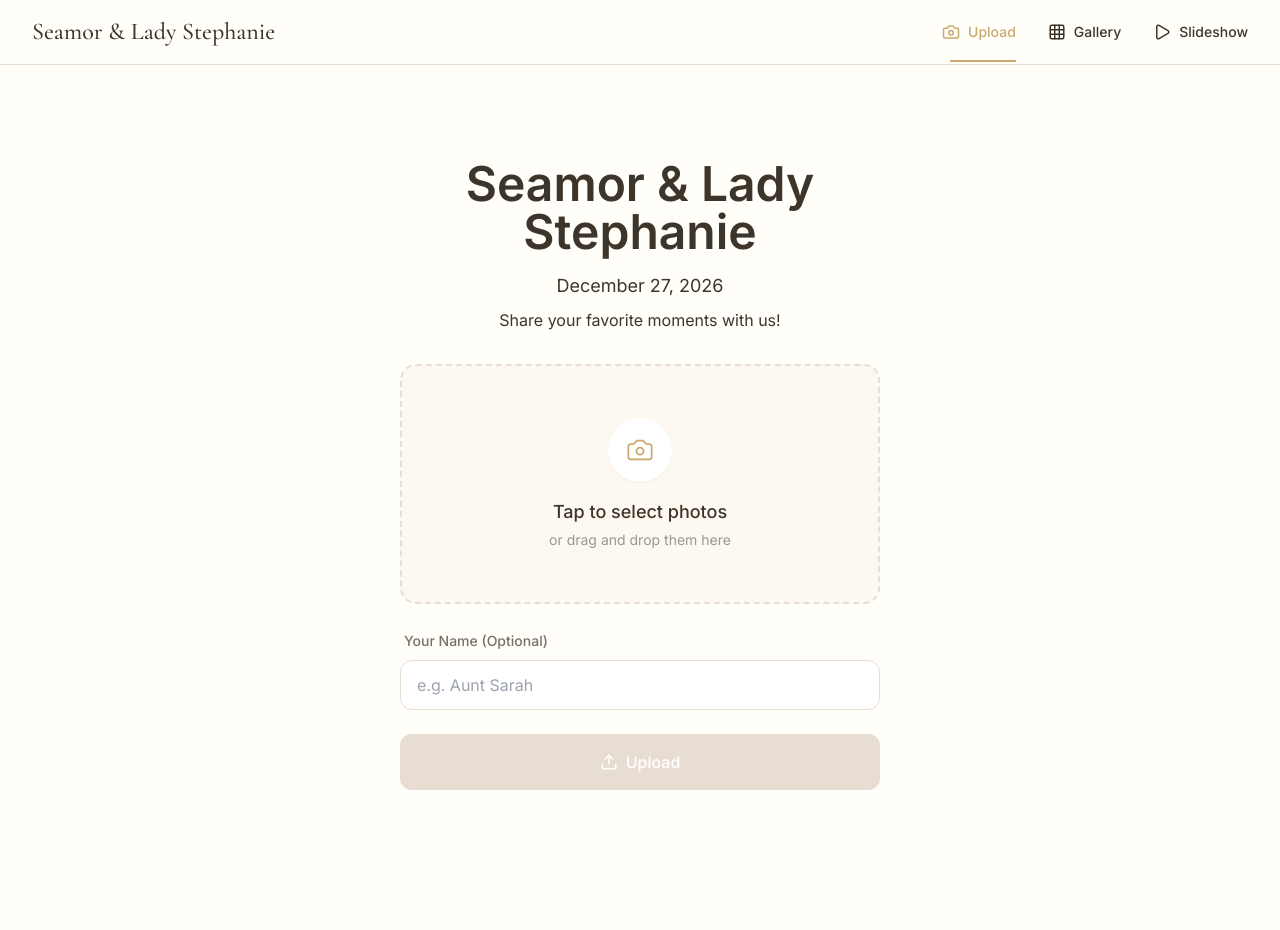
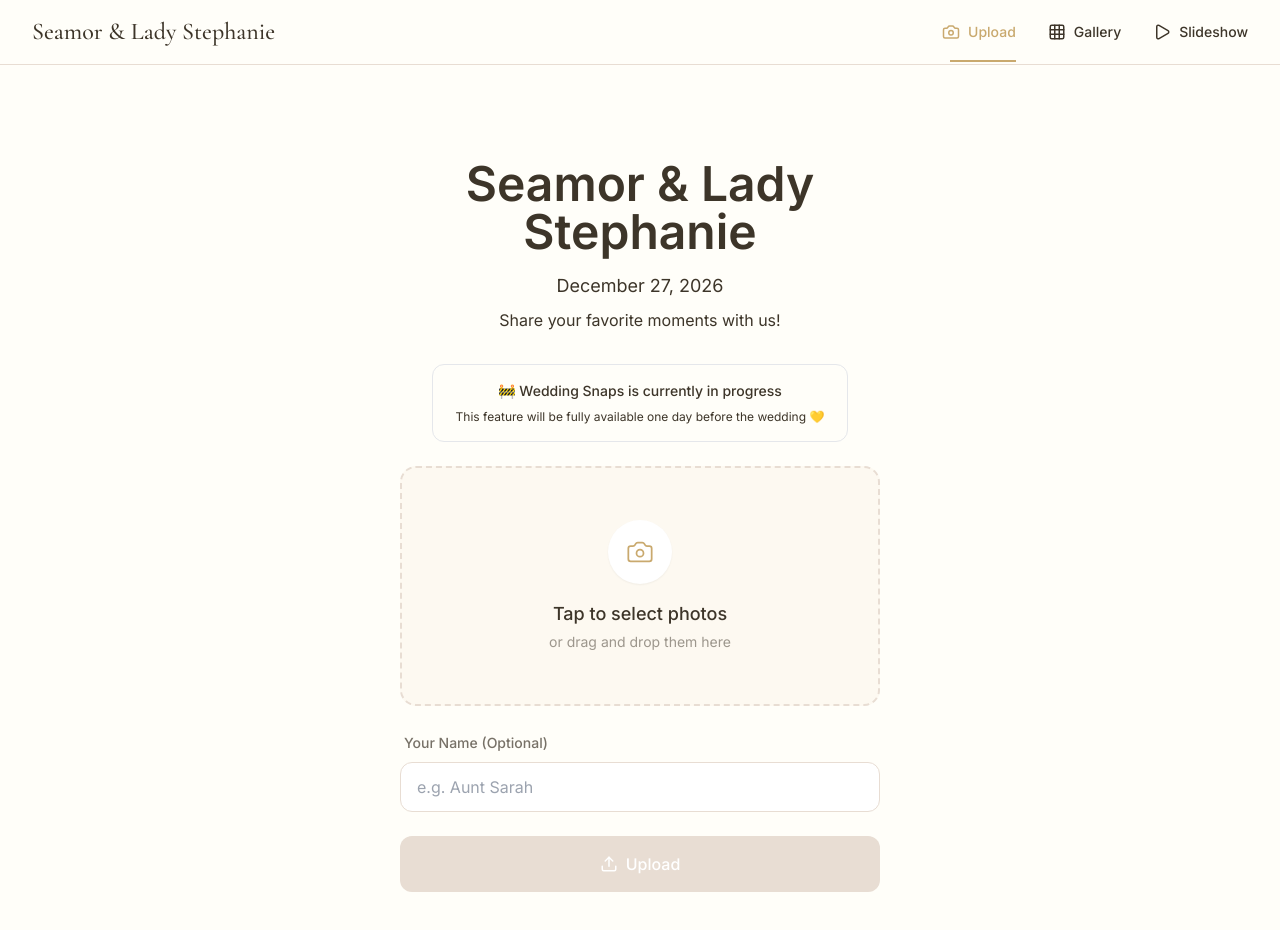
Before and after one commit to CeeZ-11/WedSnap, a React (Vite) app: page / in a window 1280 px wide. Shown: the top 930 px of the page. Before the commit the page ends 886 px from the top, so only its background shows below. Built offline with nearby package versions, Linux system fonts and the light colour scheme.

Commit message:
Add “coming soon” notice for Wedding Snaps upload feature

```diff
--- a/src/components/UploadForm.tsx
+++ b/src/components/UploadForm.tsx
@@ -75,6 +75,18 @@ export function UploadForm() {
   <p className="mt-2 text-sm md:text-base text-deep-olive/80 font-sans">
     Share your favorite moments with us!
   </p>
+</div>
+
+{/* ✅ ADD IT HERE (below heading) */}
+<div className="max-w-md mx-auto mb-6 px-4">
+  <div className="text-center border border-light-sage/30 bg-light-sage/10 rounded-xl px-5 py-4">
+    <p className="text-sm text-deep-olive font-medium">
+      🚧 Wedding Snaps is currently in progress
+    </p>
+    <p className="text-xs text-deep-olive/70 mt-2">
+      This feature will be fully available one day before the wedding 💛
+    </p>
+  </div>
 </div>
 
       <AnimatePresence mode="wait">
```
